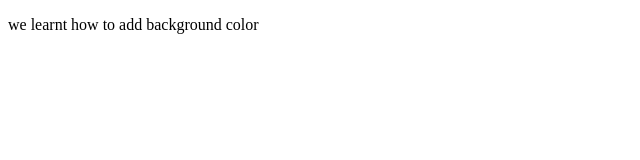
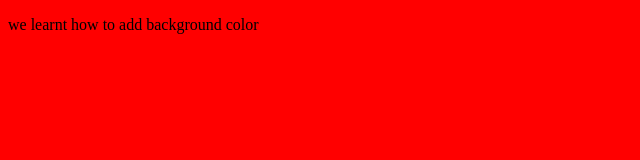
Before and after one commit to ashisharchna/firstname_web, a plain HTML site: page index.html in a window 1280 px wide. Shown: the whole page, without its empty margins (0-640 px from the left). Drawn offline with Linux system fonts and the light colour scheme.

Commit message:
Update myStyle.css

```diff
--- a/myStyle.css
+++ b/myStyle.css
@@ -1,7 +1,7 @@
-//this is a single line comment
-/* this is a multi-line comment */
-// we will choose body back-ground color
+/*this is a single line comment
+ this is a multi-line comment
+we will choose body back-ground color*/
 
 body{
-    background-color: #FF0000;
+    background-color: red;
     }
```
